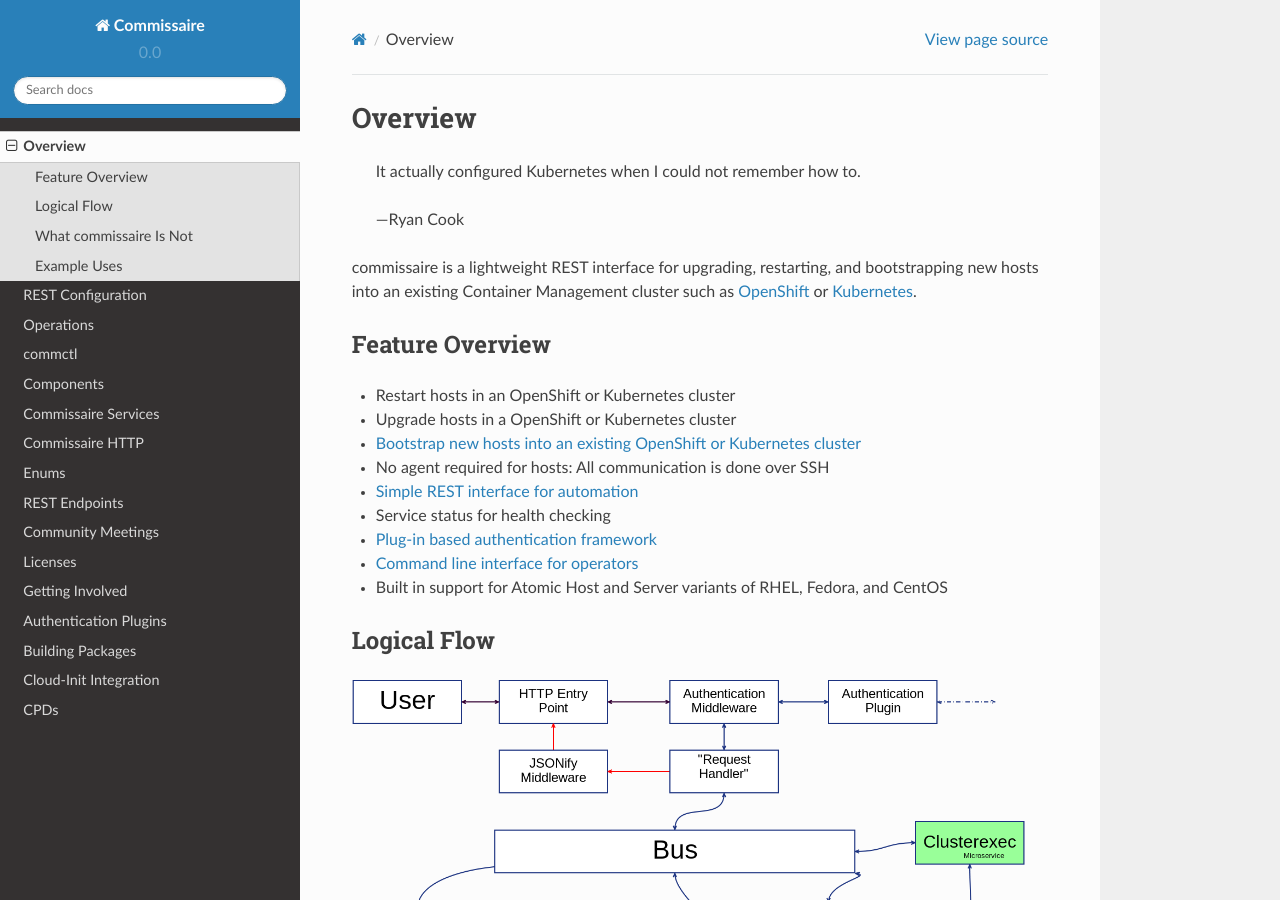
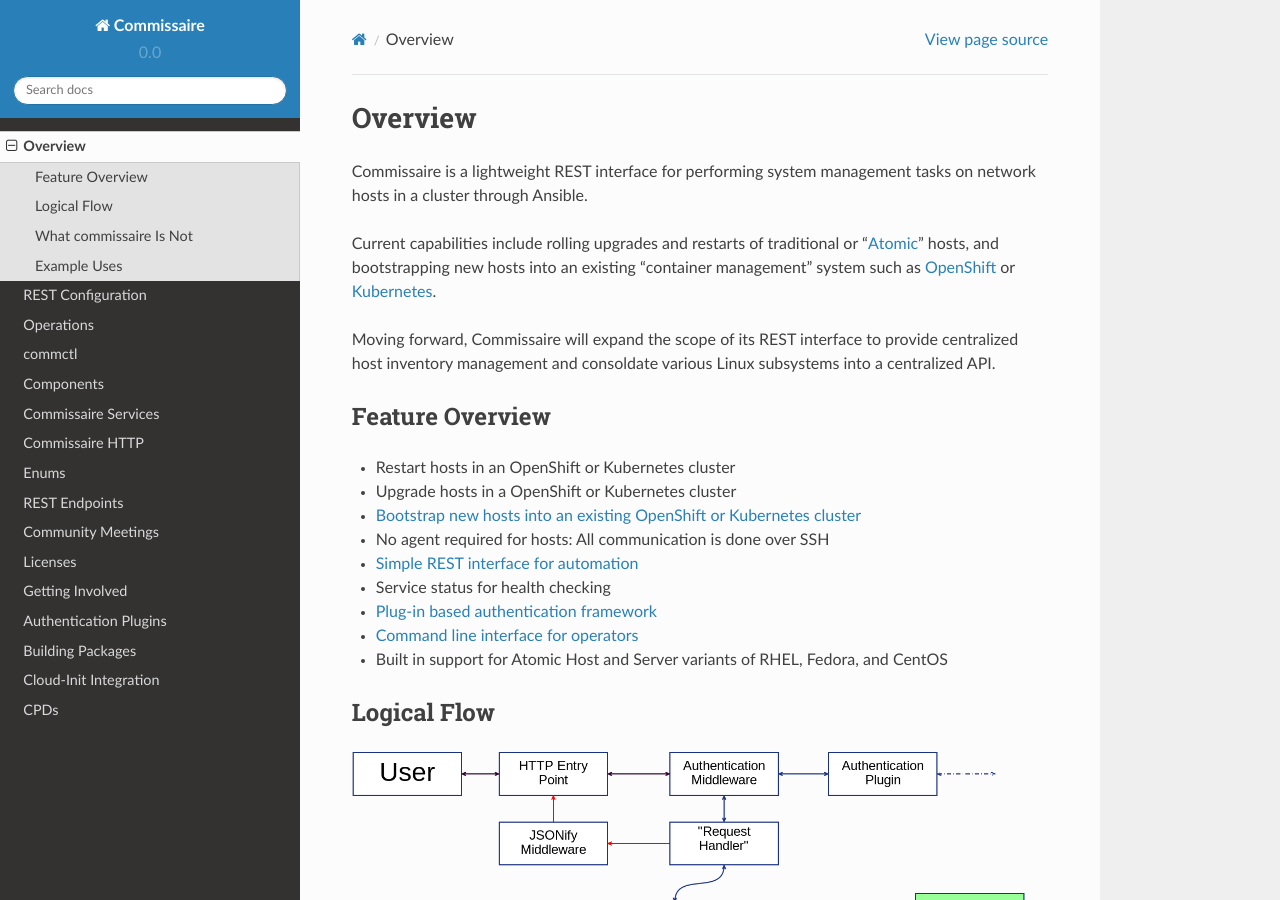
Before and after one commit to projectatomic/commissaire, a Sphinx documentation site: the page built from doc/overview.rst, in a window 1280 px wide and 900 px high. Built offline with Sphinx 7.4.7 and the Read the Docs theme 2.0.0, drawn with Linux system fonts in a browser that asks for light colours; pages that are not in the unit, such as notebooks, are missing from menus.

Commit message:
doc: Add new intro to overview

```diff
--- a/doc/overview.rst
+++ b/doc/overview.rst
@@ -1,13 +1,13 @@
 Overview
 ========
 
-.. pull-quote::
+Commissaire is a lightweight REST interface for performing system management tasks on network hosts in a cluster through Ansible.
 
-   It actually configured Kubernetes when I could not remember how to.
+Current capabilities include rolling upgrades and restarts of traditional or "Atomic_" hosts, and bootstrapping new hosts into an existing "container management" system such as OpenShift_ or Kubernetes_.
 
-   -- Ryan Cook
+Moving forward, Commissaire will expand the scope of its REST interface to provide centralized host inventory management and consoldate various Linux subsystems into a centralized API.
 
-commissaire is a lightweight REST interface for upgrading, restarting, and bootstrapping new hosts into an existing Container Management cluster such as OpenShift_ or Kubernetes_.
+.. _Atomic: http://projectatomic.io
 
 .. _Kubernetes: http://kubernetes.io
 
```
